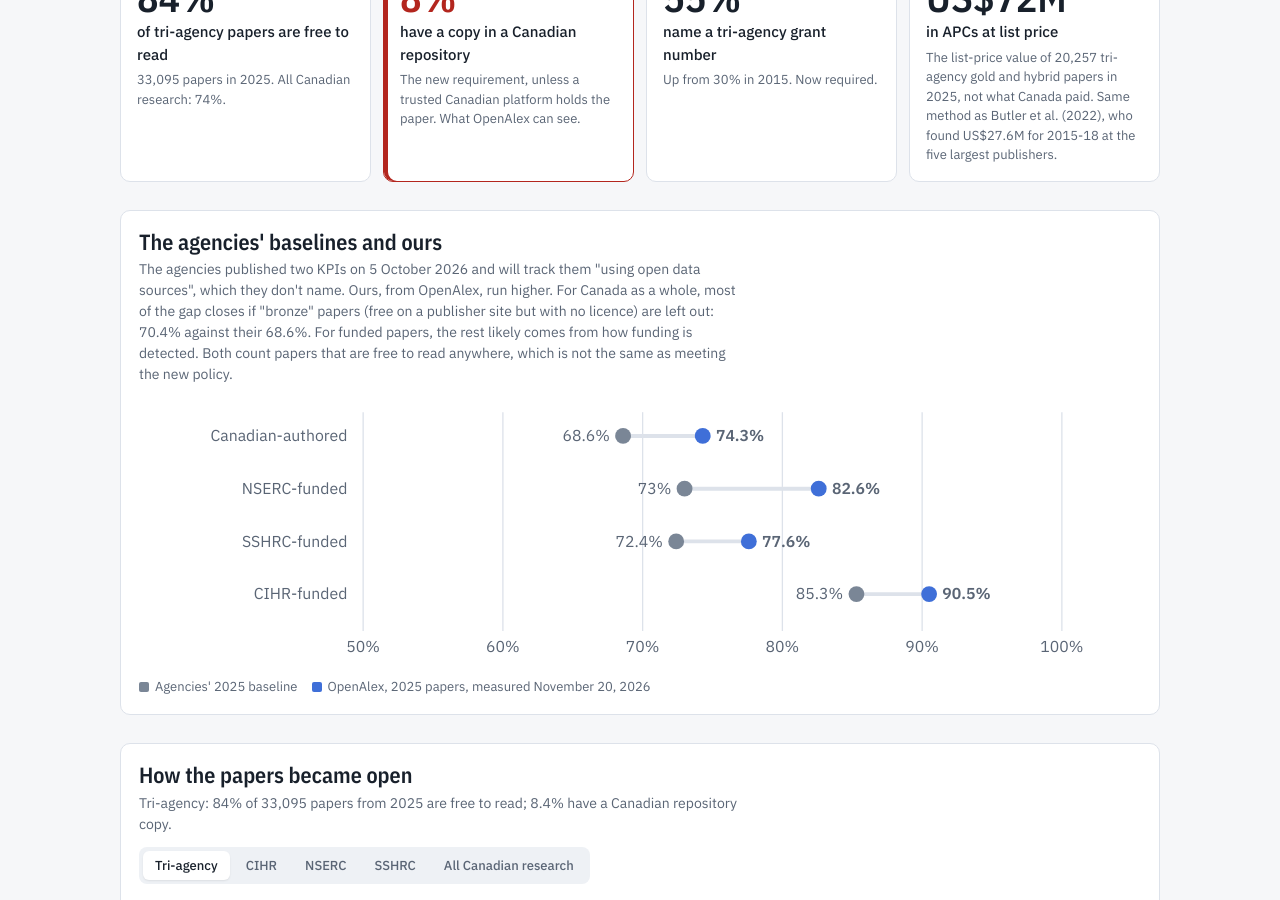
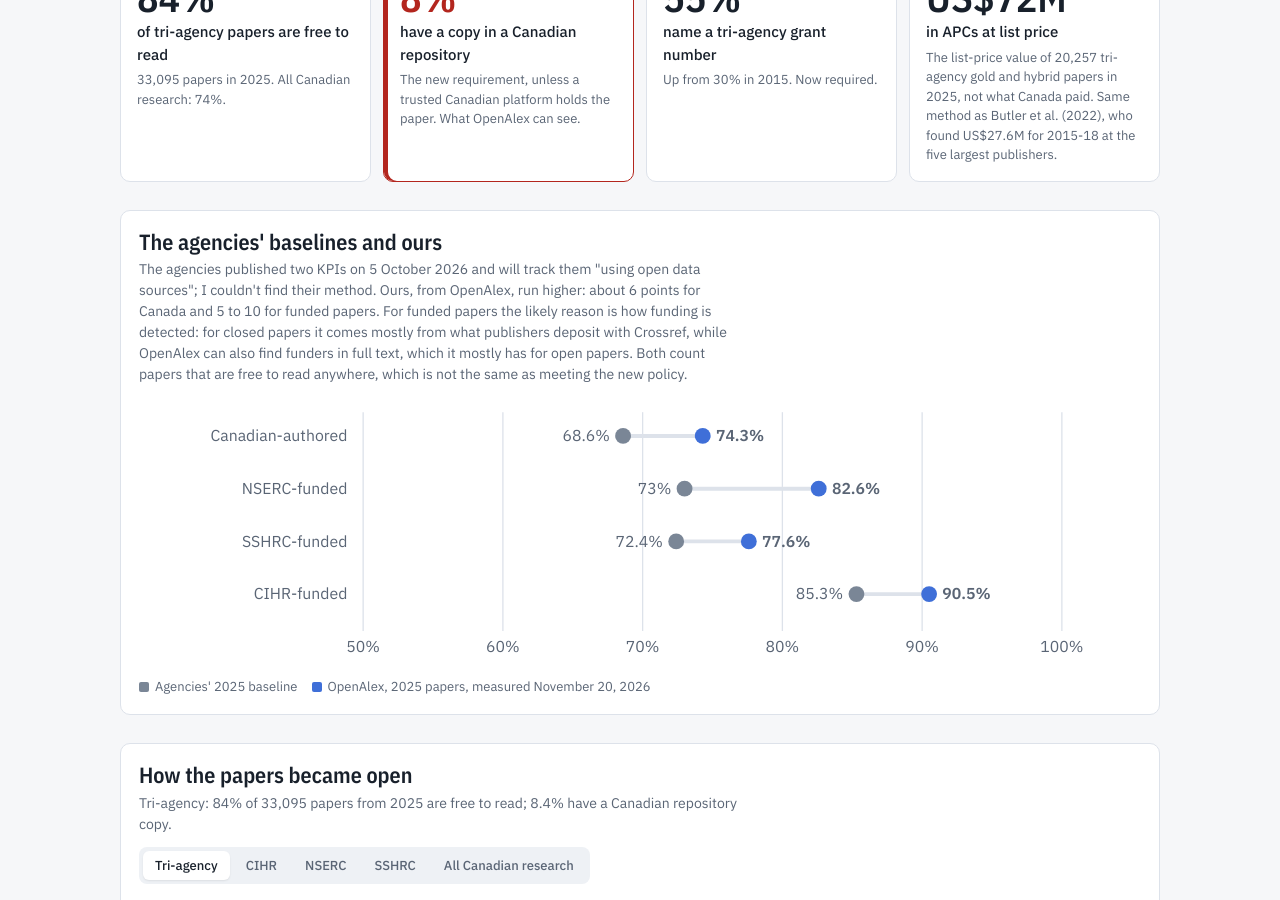
Before and after one commit to kyledemes-pesonal/kyledemes-site, a Jekyll site: the page data/2026-where-canadas-open-research-lives/monitor.html, which Jekyll copies as it is, in a window 1280 px wide and 900 px high, scrolled down 325 px. Built offline with Jekyll 4.4.1, drawn with Linux system fonts in a browser that asks for light colours.

Commit message:
Field note (OA monitor): explain the gap with the agencies by funding detection, not bronze
Co-Authored-By: Claude Opus 5.5 <noreply@anthropic.com>
Claude-Session: https://claude.ai/code/session_017UVk4MabpaXwBixAKJfaGg

```diff
--- a/data/2026-where-canadas-open-research-lives/monitor.html
+++ b/data/2026-where-canadas-open-research-lives/monitor.html
@@ -102,7 +102,7 @@ html.embedded .wrap { padding-inline: 0; padding-block: 8px 24px }
   <section aria-label="Summary"><div class="tiles" id="tiles"></div></section>
 
   <section class="panel" aria-labelledby="t-kpi">
-    <div><h2 id="t-kpi">The agencies' baselines and ours</h2><p class="sub">The agencies published two KPIs on 5 October 2026 and will track them "using open data sources", which they don't name. Ours, from OpenAlex, run higher. For Canada as a whole, most of the gap closes if "bronze" papers (free on a publisher site but with no licence) are left out: 70.4% against their 68.6%. For funded papers, the rest likely comes from how funding is detected. Both count papers that are free to read anywhere, which is not the same as meeting the new policy.</p></div>
+    <div><h2 id="t-kpi">The agencies' baselines and ours</h2><p class="sub">The agencies published two KPIs on 5 October 2026 and will track them "using open data sources"; I couldn't find their method. Ours, from OpenAlex, run higher: about 6 points for Canada and 5 to 10 for funded papers. For funded papers the likely reason is how funding is detected: for closed papers it comes mostly from what publishers deposit with Crossref, while OpenAlex can also find funders in full text, which it mostly has for open papers. Both count papers that are free to read anywhere, which is not the same as meeting the new policy.</p></div>
     <div id="chart-kpi"></div>
     <div class="legend"><span><i style="background:var(--agency)"></i>Agencies' 2025 baseline</span><span><i style="background:var(--hybrid)"></i>OpenAlex, 2025 papers, measured <span id="asof2"></span></span></div>
   </section>
--- a/data/2026-where-canadas-open-research-lives/scripts/monitor_template.html
+++ b/data/2026-where-canadas-open-research-lives/scripts/monitor_template.html
@@ -102,7 +102,7 @@ html.embedded .wrap { padding-inline: 0; padding-block: 8px 24px }
   <section aria-label="Summary"><div class="tiles" id="tiles"></div></section>
 
   <section class="panel" aria-labelledby="t-kpi">
-    <div><h2 id="t-kpi">The agencies' baselines and ours</h2><p class="sub">The agencies published two KPIs on 5 October 2026 and will track them "using open data sources", which they don't name. Ours, from OpenAlex, run higher. For Canada as a whole, most of the gap closes if "bronze" papers (free on a publisher site but with no licence) are left out: 70.4% against their 68.6%. For funded papers, the rest likely comes from how funding is detected. Both count papers that are free to read anywhere, which is not the same as meeting the new policy.</p></div>
+    <div><h2 id="t-kpi">The agencies' baselines and ours</h2><p class="sub">The agencies published two KPIs on 5 October 2026 and will track them "using open data sources"; I couldn't find their method. Ours, from OpenAlex, run higher: about 6 points for Canada and 5 to 10 for funded papers. For funded papers the likely reason is how funding is detected: for closed papers it comes mostly from what publishers deposit with Crossref, while OpenAlex can also find funders in full text, which it mostly has for open papers. Both count papers that are free to read anywhere, which is not the same as meeting the new policy.</p></div>
     <div id="chart-kpi"></div>
     <div class="legend"><span><i style="background:var(--agency)"></i>Agencies' 2025 baseline</span><span><i style="background:var(--hybrid)"></i>OpenAlex, 2025 papers, measured <span id="asof2"></span></span></div>
   </section>
```
Also changed, not shown: _posts/2026-11-19-where-canadas-open-research-lives.md (+1 -1 lines).
